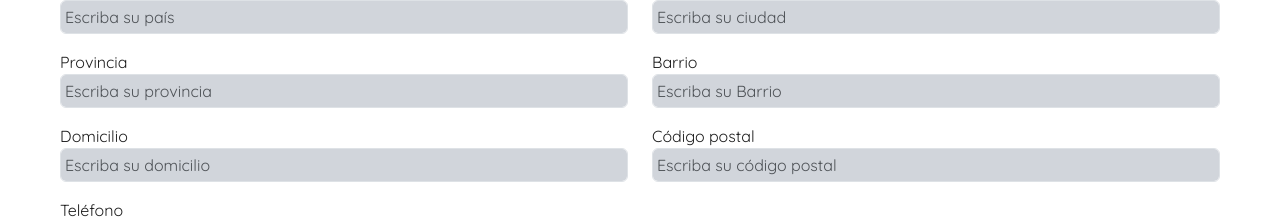
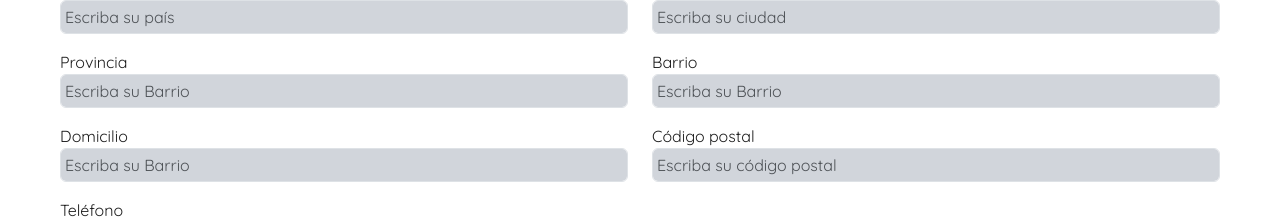
Before and after one commit to juaniz92/23302-grupo3-Appilcha, a React (Create React App) app: page /editarusuario/1 in a window 1280 px wide. Shown: the part 334-556 px from the top of the page. Built offline with nearby package versions, Linux system fonts and the light colour scheme; no server answers; the database is empty.

Commit message:
Se corrige domicilio y se llaman los nuevos campos en App

```diff
--- a/src/App.js
+++ b/src/App.js
@@ -46,8 +46,11 @@ function App() {
         apellido: userfire.Apellido,
         pais: userfire.Pais,
         ciudad: userfire.Ciudad,
+        provincia: userfire.Provincia,
         domicilio: userfire.Domicilio,
-        postal:userfire.postal,
+        barrio: userfire.Barrio,
+        telefono: userfire.Telefono,
+        postal:userfire.Postal,
 
       };
 
--- a/src/componentes/Auth/Editar.jsx
+++ b/src/componentes/Auth/Editar.jsx
@@ -246,24 +246,24 @@ const Editar = () =>{
                                         </div>
                                     </div>
                                     <div className="row my-2">
-                                        <div className="col-md-6">
+                                    <div className="col-md-6">
                                             <div className="col-md-12">
-                                                <label for='pais' className="text-1">Provincia</label>
+                                                <label for='Provincia' className="text-1">Provincia</label>
                                             </div>
                                             <input
                                             name='Provincia'
                                             value={form.Provincia}
                                             type="text"
                                             className="form-control rounded-md mb-2 p-1 text-black bg-gray-300"
-                                            placeholder="Escriba su provincia"
+                                            placeholder="Escriba su Barrio"
                                             data-input="text"
-                                            id="pais"
+                                            id="ciudad"
                                             onChange={cambio}/>
                                             <span className="formulario-contacto__contenido__span"></span>
                                         </div>
                                         <div className="col-md-6">
                                             <div className="col-md-12">
-                                                <label for='ciudad' className="text-1">Barrio</label>
+                                                <label for='Barrio' className="text-1">Barrio</label>
                                             </div>
                                             <input
                                             name='Barrio'
@@ -278,19 +278,19 @@ const Editar = () =>{
                                         </div>
                                     </div>
                                     <div className="row my-2">
-                                        <div className="col-md-6">
+                                    <div className="col-md-6">
                                             <div className="col-md-12">
-                                                <label for='domicilio' className="text-1">Domicilio</label>
+                                                <label for='Domicilio' className="text-1">Domicilio</label>
                                             </div>
                                             <input
                                             name='Domicilio'
                                             value={form.Domicilio}
                                             type="text"
                                             className="form-control rounded-md mb-2 p-1 text-black bg-gray-300"
-                                            placeholder="Escriba su domicilio"
+                                            placeholder="Escriba su Barrio"
                                             data-input="text"
-                                            id="domicilio"
-                                            oonChange={cambio}/>
+                                            id="ciudad"
+                                            onChange={cambio}/>
                                             <span className="formulario-contacto__contenido__span"></span>
                                         </div>
                                         <div className="col-md-6">
@@ -312,7 +312,7 @@ const Editar = () =>{
                                     <div className="row my-2">
                                         <div className="col-md-6">
                                             <div className="col-md-12">
-                                                <label for='domicilio' className="text-1">Teléfono</label>
+                                                <label for='Telefono' className="text-1">Teléfono</label>
                                             </div>
                                             <input
                                             name='Telefono'
--- a/src/componentes/Auth/Mostrar.jsx
+++ b/src/componentes/Auth/Mostrar.jsx
@@ -75,9 +75,9 @@ const Mostrar = () => {
     <div className='container'>
         <div className='row'>
             <div className='col'>
-                <legend className="formulario-contacto__contenido__titulo text-2xl mb-2 self-center text-center">USUARIOS</legend>
+                <legend className="formulario-contacto__contenido__titulo text-2xl mb-2 self-center text-center m-2">USUARIOS</legend>
                 <div className='d-grid gap-2'>
-                    <Link to="/Registrarse" className='btn btn-outline-light btn-lg mt-3 mb-4 w-25 text-black' >Registrar Usuario <i className="fa-solid fa-plus"></i></Link>
+                    <Link to="/Registrarse" className='btn btn-outline-light btn-lg mt-3 mb-4 w-25 text-black m-2' >Registrar Usuario <i className="fa-solid fa-plus"></i></Link>
                 </div>
                 <Table striped bordered hover responsive="sm" variant="dark">
                     <thead>
--- a/src/componentes/Auth/Registrarse.jsx
+++ b/src/componentes/Auth/Registrarse.jsx
@@ -217,7 +217,7 @@ function Registrarse(){
                                     <div className="row my-2">
                                         <div className="col-md-6">
                                             <div className="col-md-12">
-                                                <label for='pais' className="text-1">Provincia</label>
+                                                <label for='provincia' className="text-1">Provincia</label>
                                             </div>
                                             <input value={Provincia}
                                             type="text"
@@ -230,7 +230,7 @@ function Registrarse(){
                                         </div>
                                         <div className="col-md-6">
                                             <div className="col-md-12">
-                                                <label for='ciudad' className="text-1">Barrio</label>
+                                                <label for='barrio' className="text-1">Barrio</label>
                                             </div>
                                             <input value={Barrio} type="text" className="form-control rounded-md mb-2 p-1 text-black bg-gray-300" placeholder="Escriba su Barrio" data-input="text" id="ciudad" onChange={(e)=>setBarrio(e.target.value)}/>
                                             <span className="formulario-contacto__contenido__span"></span>
@@ -257,7 +257,7 @@ function Registrarse(){
                                             <div className="col-md-12">
                                                 <label for='domicilio' className="text-1">Teléfono</label>
                                             </div>
-                                            <input value={Telefono}  type="text" className="form-control rounded-md mb-2 p-1 text-black bg-gray-300" placeholder="Escriba su Teléfono" data-input="text" id="domicilio" onChange={(e)=>setTelefono(e.target.value)}/>
+                                            <input value={Telefono}  type="number" className="form-control rounded-md mb-2 p-1 text-black bg-gray-300" placeholder="Escriba su Teléfono" data-input="text" id="domicilio" onChange={(e)=>setTelefono(e.target.value)}/>
                                             <span className="formulario-contacto__contenido__span"></span>
                                         </div>
 
```
